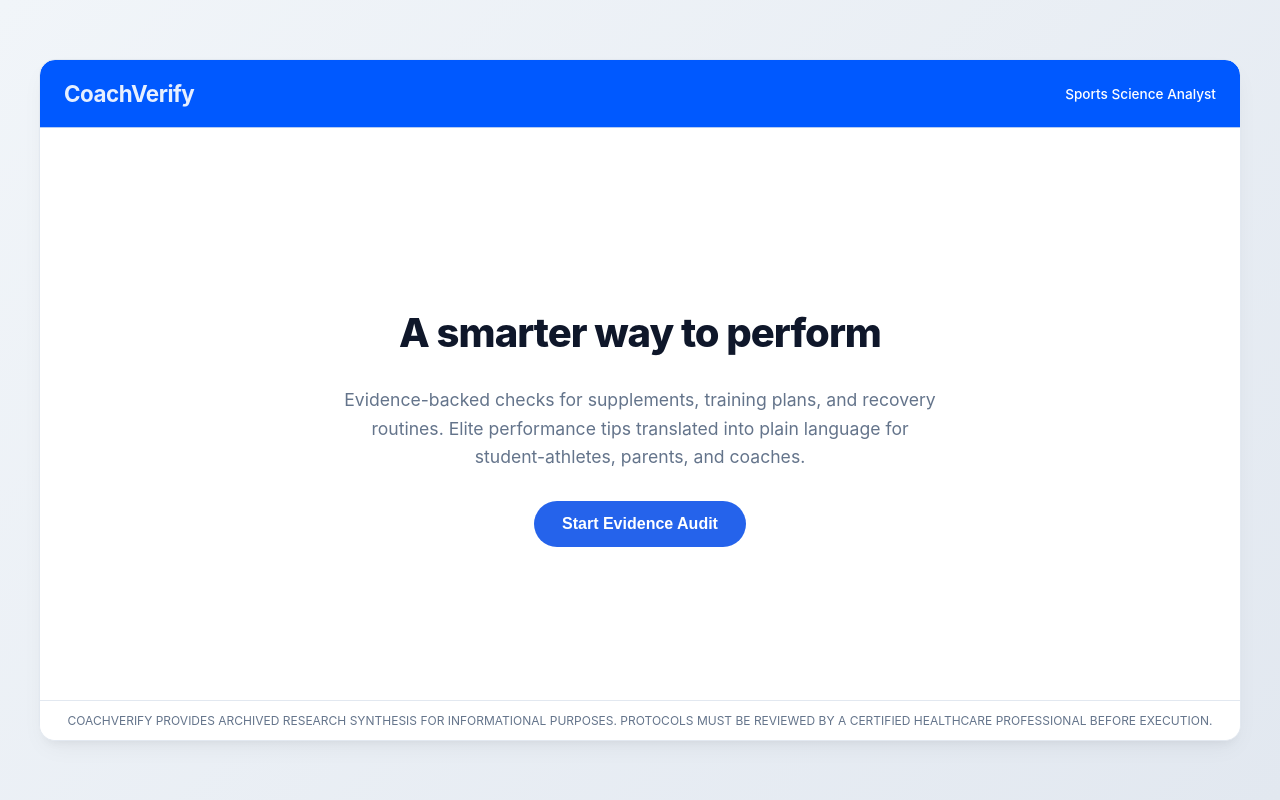
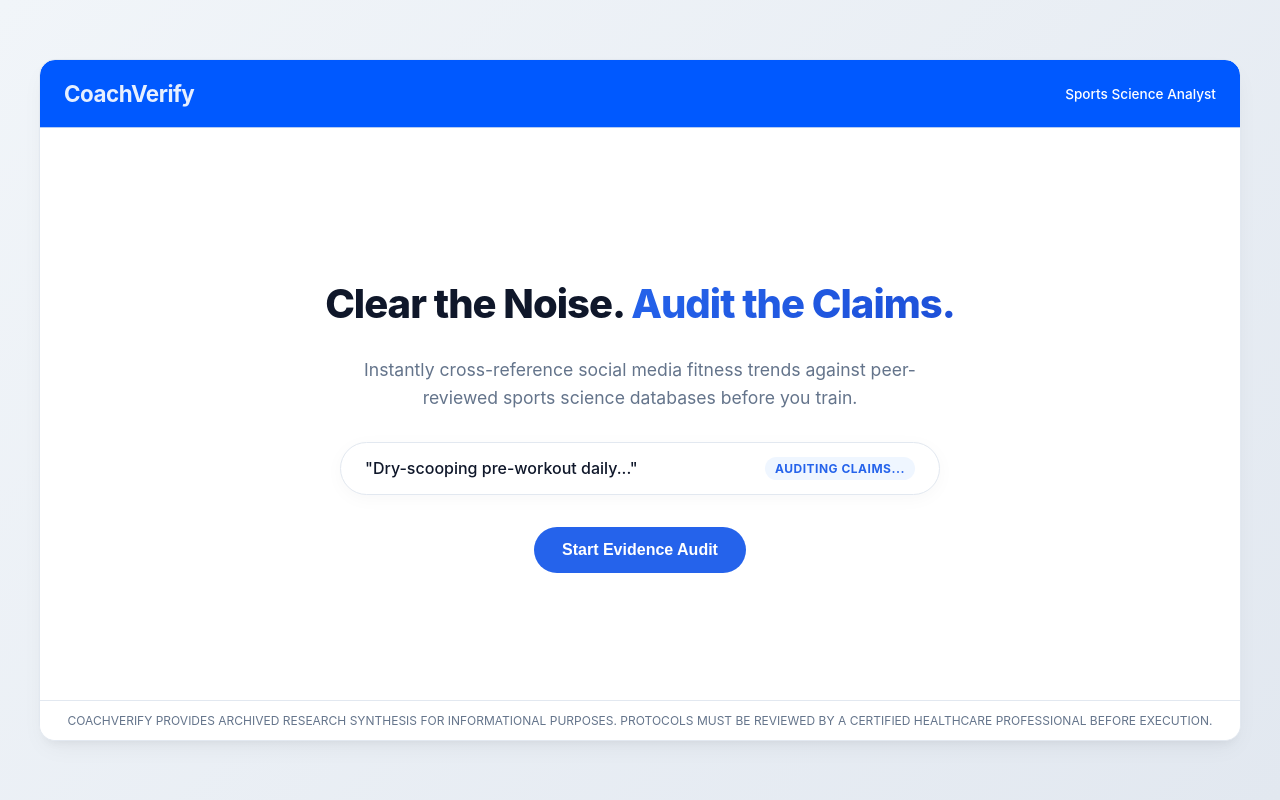
Before and after one commit to brandonseo117-crypto/CoachVerify, a Flask app: page / in a window 1280 px wide. Run offline with Flask 3, Linux system fonts and the light colour scheme; some libraries are stand-ins or nearby versions.

Commit message:
Updated hero page

```diff
--- a/static/styles.css
+++ b/static/styles.css
@@ -79,24 +79,92 @@ body {
     justify-content: center;
     align-items: center;
     text-align: center;
-    padding: 40px;
-    background: #ffffff;
+    padding: 60px 40px;
+    background: radial-gradient(circle at top, #ffffff 0%, var(--bg-primary) 100%);
+    position: relative;
 }
 
 .hero-title {
-    font-size: 2.5rem;
+    font-size: 3.2rem;
     font-weight: 800;
     color: var(--text-main);
-    letter-spacing: -1px;
-    margin-bottom: 12px;
+    letter-spacing: -1.5px;
+    line-height: 1.1;
+    margin-bottom: 16px;
+    max-width: 800px;
+}
+
+.hero-title span {
+    background: linear-gradient(135deg, var(--color-accent) 0%, #1d4fd7 100%);
+    -webkit-background-clip: text;
+    -webkit-text-fill-color: transparent;
 }
 
 .hero-subtitle {
-    font-size: 1.1rem;
+    font-size: 1.2rem;
     color: var(--text-muted);
-    max-width: 600px;
+    max-width: 580px;
     line-height: 1.6;
-    margin-bottom: 30px;
+    margin-bottom: 40px;
+}
+
+.hero-dynamic-container {
+    width: 100%;
+    max-width: 550px;
+    background: var(--bg-secondary);
+    border: 1px solid var(--border-subtle);
+    border-radius: 99px;
+    padding: 14px 24px;
+    display: flex;
+    align-items: center;
+    justify-content: space-between;
+    box-shadow: 0 4px 20px -2px rgba(15, 23, 42, 0.04);
+    margin-bottom: 32px;
+}
+
+.hero-dynamic-text {
+    font-size: 1rem;
+    font-weight: 500;
+    color: var(--text-main);
+    text-align: left;
+    display: flex;
+    align-items: center;
+    gap: 8px;
+}
+
+.hero-status-badge {
+    font-size: 0.75rem;
+    font-weight: 700;
+    text-transform: uppercase;
+    background: #eff6ff;
+    color: var(--color-accent);
+    padding: 4px 10px;
+    border-radius: 99px;
+    letter-spacing: 0.5px;
+}
+
+/* state change */
+.hero-cta-btn {
+    background: var(--color-accent);
+    color: #ffffff;
+    border: none;
+    padding: 16px 36px;
+    border-radius: 30px;
+    font-size: 1.05rem;
+    font-weight: 700;
+    cursor: pointer;
+    box-shadow: 0 10px 15px -3px rgba(37, 99, 235, 0.2);
+    transition: all 0.2s ease;
+}
+
+.hero-cta-btn:hover {
+    background: #1d4fd7;
+    transform: translateY(-2px);
+    box-shadow: 0 12px 20px -3px rgba(37, 99, 235, 0.3);
+}
+
+.hero-cta-btn:active {
+    transform: translateY(0);
 }
 
 /* Workspace Panels */
--- a/templates/index.html
+++ b/templates/index.html
@@ -69,10 +69,14 @@
 
         <div id="state-home" class="view-state active-state">
             <div class="hero-content">
-                <h1 class="hero-title">A smarter way to perform</h1>
-                <p class="hero-subtitle">Evidence-backed checks for supplements, training plans, and recovery routines.
-                    Elite performance tips translated into plain language for student-athletes, parents, and coaches.
-                </p>
+                <h1 class="hero-title">Clear the Noise. <span>Audit the Claims.</span></h1>
+                <p class="hero-subtitle">Instantly cross-reference social media fitness trends against peer-reviewed
+                    sports science databases before you train.</p>
+
+                <div class="hero-dynamic-container">
+                    <div class="hero-dynamic-text">"Dry-scooping pre-workout daily..."</div>
+                    <div class="hero-status-badge">Auditing Claims...</div>
+                </div>
                 <button class="submit-btn" style="padding: 14px 28px; font-size: 1rem; border-radius: 30px;"
                     onclick="navigateTo('state-chat')">Start Evidence Audit</button>
             </div>
```
